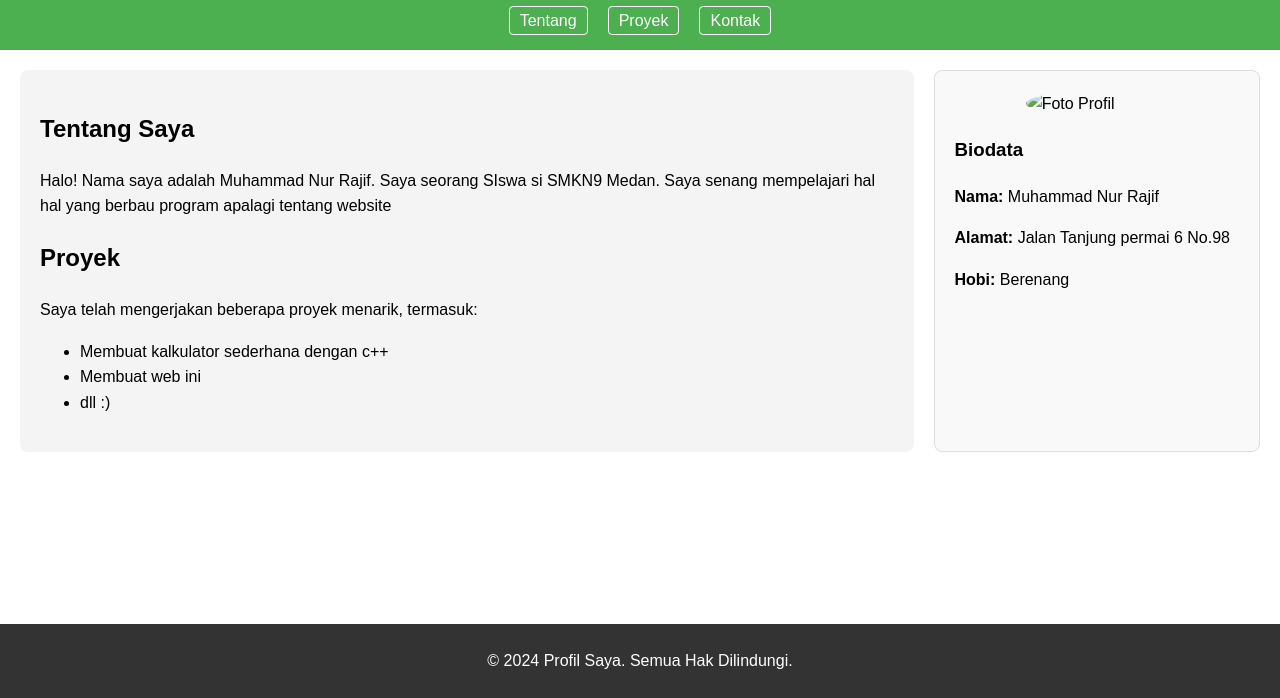
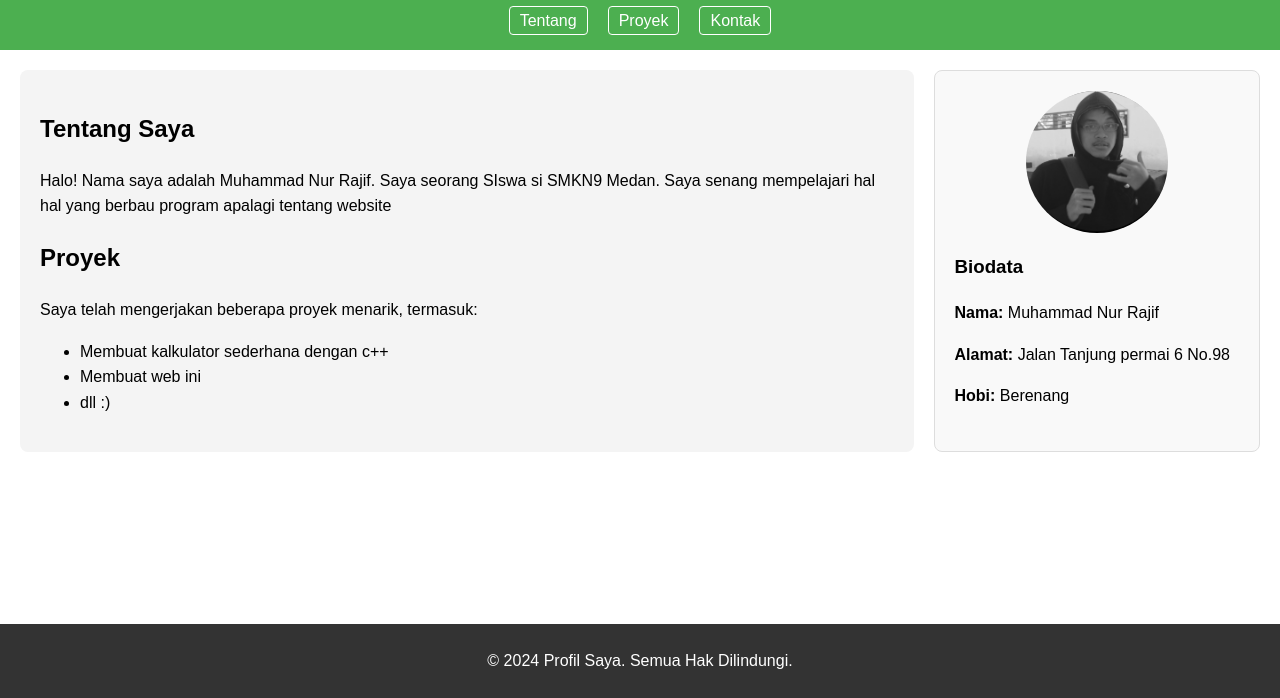
Before and after one commit to Kaskiskus872/projek-dicoding, a plain HTML site: page profil.html in a window 1280 px wide. Shown: the part 102-800 px from the top of the page. Drawn offline with Linux system fonts and the light colour scheme.

Commit message:
Update profil.html

```diff
--- a/profil.html
+++ b/profil.html
@@ -34,7 +34,7 @@
     </article>
 
     <aside>
-      <img src="images/gambarawak.jpg" alt="Foto Profil">
+      <img src="image/gambarawak.jpg" alt="Foto Profil">
       <h3>Biodata</h3>
       <p><strong>Nama:</strong> Muhammad Nur Rajif</p>
       <p><strong>Alamat:</strong> Jalan Tanjung permai 6 No.98</p>
```
